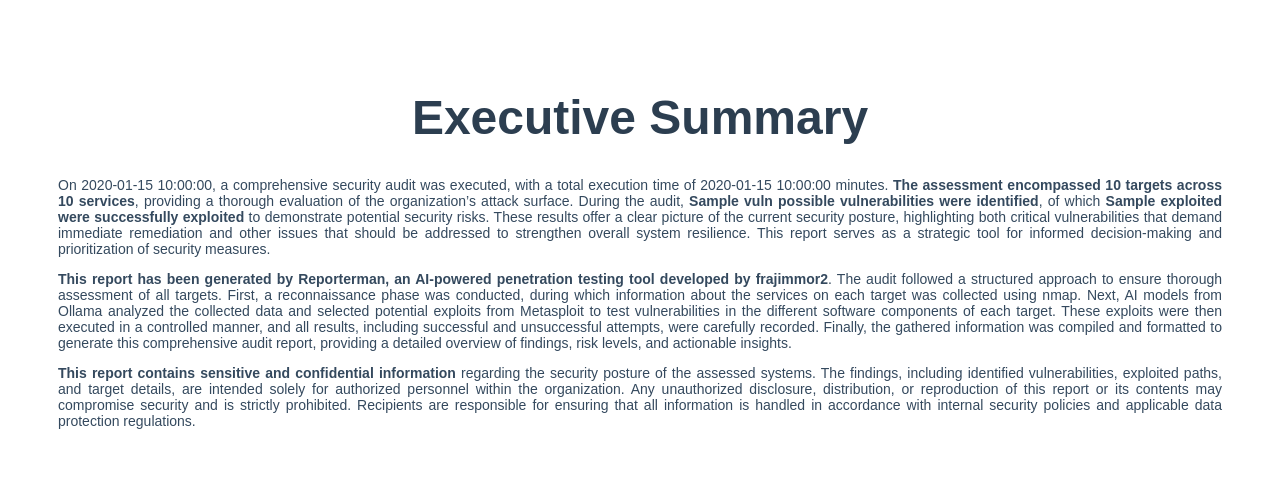
After one commit to frajimmor2/tfg-audit-automation, a Python web app: template src/reporterman/modules/reporting/templates/executive_summary.html in a window 1280 px wide. The commit adds this page. Shown: the top 492 px of the page. Run offline with Jinja, Linux system fonts and the light colour scheme; the template is opened without the code that fills it: most values are stand-ins (such as "Sample title", 1, 10 or a date in 2020).

Commit message:
module(reporting): executive summary #14

```diff
--- /dev/null
+++ b/src/reporterman/modules/reporting/templates/base.html
@@ -0,0 +1,11 @@
+<!DOCTYPE html>
+<html lang="en">
+<head>
+    <meta charset="UTF-8">
+        <link rel="stylesheet" href="css/style.css">
+</head>
+<body>
+    {% block content %}{% endblock %}
+
+</body>
+</html>
--- /dev/null
+++ b/src/reporterman/modules/reporting/templates/css/style.css
@@ -0,0 +1,27 @@
+@page:first {
+    size: A4;
+    margin: 2cm;
+    counter-reset: page 0;
+
+    /*Hardcoded empty content lmao*/
+    @bottom-right {
+        content: "";
+    }
+}
+
+@page {
+    size: A4;
+    margin: 2cm;
+
+    @bottom-right {
+        content: "Page " counter(page) ".";
+        font-size: 12px;
+        color: black;
+        font-family: Arial, sans-serif;
+    }
+}
+
+body { font-family: Arial, sans-serif; text-align: center; padding: 50px; }
+h1 { font-size: 48px; color: #2c3e50; page-break-before: always; }
+h2 { font-size: 36px; color: #34495e; }
+p { font-size: 14px; color: #34495e; text-align: justify; }
--- /dev/null
+++ b/src/reporterman/modules/reporting/templates/executive_summary.html
@@ -0,0 +1,12 @@
+{% extends "base.html" %}
+
+{% block content %}
+<h1>Executive Summary</h1>
+<p>On {{ date }}, a comprehensive security audit was executed, with a total execution time of {{ exec_time }} minutes. <strong>The assessment encompassed {{ targets }} targets across {{ soft }} services</strong>, providing a thorough evaluation of the organization’s attack surface. During the audit, <strong>{{ vuln }} possible vulnerabilities were identified</strong>, of which <strong>{{ exploited }} were successfully exploited</strong> to demonstrate potential security risks. These results offer a clear picture of the current security posture, highlighting both critical vulnerabilities that demand immediate remediation and other issues that should be addressed to strengthen overall system resilience. This report serves as a strategic tool for informed decision-making and prioritization of security measures.</p>
+
+<p><strong>This report has been generated by Reporterman, an AI-powered penetration testing tool developed by frajimmor2</strong>. The audit followed a structured approach to ensure thorough assessment of all targets. First, a reconnaissance phase was conducted, during which information about the services on each target was collected using nmap. Next, AI models from Ollama analyzed the collected data and selected potential exploits from Metasploit to test vulnerabilities in the different software components of each target. These exploits were then executed in a controlled manner, and all results, including successful and unsuccessful attempts, were carefully recorded. Finally, the gathered information was compiled and formatted to generate this comprehensive audit report, providing a detailed overview of findings, risk levels, and actionable insights.</p>
+
+
+<p><strong>This report contains sensitive and confidential information</strong> regarding the security posture of the assessed systems. The findings, including identified vulnerabilities, exploited paths, and target details, are intended solely for authorized personnel within the organization. Any unauthorized disclosure, distribution, or reproduction of this report or its contents may compromise security and is strictly prohibited. Recipients are responsible for ensuring that all information is handled in accordance with internal security policies and applicable data protection regulations.</p>
+
+{% endblock %}
--- a/src/reporterman/modules/reporting/templates/frontpage.html
+++ b/src/reporterman/modules/reporting/templates/frontpage.html
@@ -6,13 +6,14 @@
     <style>
         body { font-family: Arial, sans-serif; text-align: center; padding: 50px; }
         h1 { font-size: 48px; color: #2c3e50; }
+	h2 { font-size: 48px; color: #34495e; }
         p { font-size: 30px; color: #34495e; }
         .logo { width: 550px; margin-bottom: 30px; }
     </style>
 </head>
 <body>
     <img src="{{ logo_path }}" alt="Logo Reporterman" class="logo">
-    <p>Date: {{ date }}</p>
+    <h2 style="font-size: 48px; color: #34495e;">Date: {{ date }}</h2>
     <div class="footer">Audit performed by Reporterman - an AI-powered pentesting tool</div>
 </body>
 </html>
```
Also changed, not shown: src/reporterman/database/database.py (+41 -0 lines), src/reporterman/main.py (+9 -1 lines), src/reporterman/modules/reporting/reporting.py (+4 -3 lines), src/reporterman/modules/reporting/section_generators.py (+29 -1 lines).
